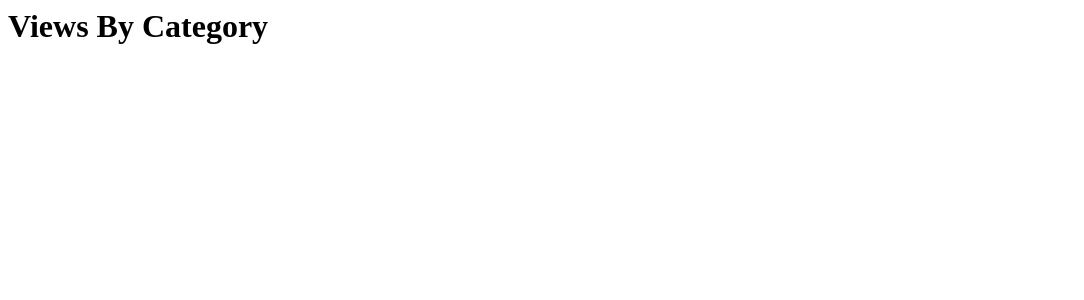
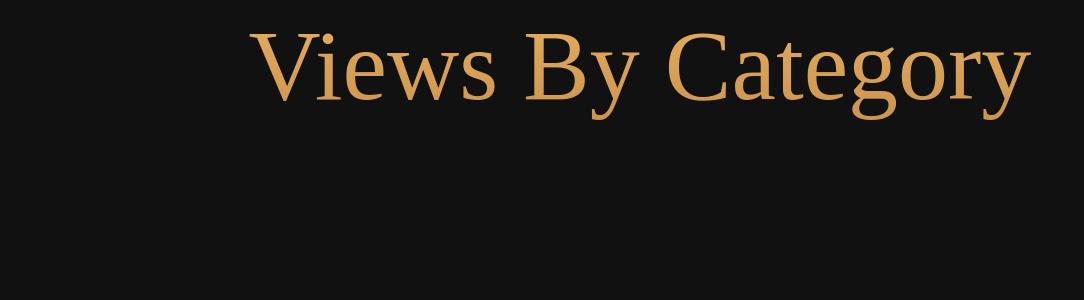
Before and after one commit to EleniFaves/HackathonFall2019, a Django app: page /categorical/ in a window 1280 px wide; the page is wider, and only the part inside the window is pictured. Shown: the top 300 px of that part, without its empty margins (0-1084 px from the left). Run offline with Django 3.2, Linux system fonts and the light colour scheme; data that the repository does not hold is empty.

Commit message:
Bar Graph

```diff
--- a/SubscribeToMyChannel/video_stats/templates/videos_by_category/index.html
+++ b/SubscribeToMyChannel/video_stats/templates/videos_by_category/index.html
@@ -9,16 +9,37 @@
 
 <body>
     <style lang="scss">
+        body {
+            background: #111111;
+        }
         svg {
             overflow: visible;
+            color: white;
+        }
+
+        rect {
+            fill: #C7CEEA;
+        }
+
+        text {
+            font-size: 1.3em;
+            font-weight: bold;
+        }
+        .header{
+            font-size: 100px;
+            text-align: center;
+            background: -webkit-linear-gradient(#e6af5d, #450101);
+	        background-clip: text;
+	        -webkit-background-clip: text;
+  	        -webkit-text-fill-color: transparent;
         }
     </style>
 
     <!-- Compiled and minified JavaScript -->
     <script src="https://cdnjs.cloudflare.com/ajax/libs/materialize/1.0.0/js/materialize.min.js"></script>
-    <h1>Views By Category</h1>
+    <div class="header">Views By Category</h1>
     <!-- Code Taken from https://www.tutorialsteacher.com/d3js/create-bar-chart-using-d3js on 2019-09-08 -->
-    <svg class="svg" width="1000" height="400"></svg>
+    <svg class="svg" width="1500" height="600"></svg>
 
     <script type="text/javascript">
         var data = "{{categories}}";
@@ -45,7 +66,7 @@
 
         g.append("g")
             .call(d3.axisLeft(yScale).tickFormat(function(d){
-                return idToCategory[d];
+                return idToCategory[d] || 'Misc.';
             }))
             .append("text")
             .attr("y", 6)
```
